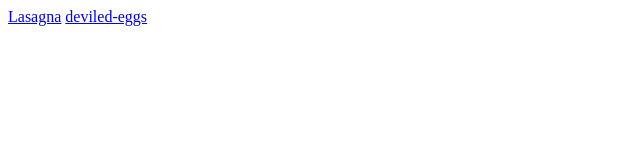
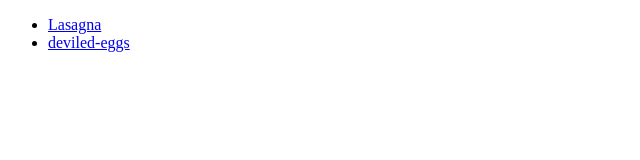
Before and after one commit to krimac/odin-recipes, a plain HTML site: page index.html in a window 1280 px wide. Shown: the whole page, without its empty margins (0-640 px from the left). Drawn offline with Linux system fonts and the light colour scheme.

Commit message:
fixed links

```diff
--- a/index.html
+++ b/index.html
@@ -7,10 +7,10 @@
     <title>Odin Recipes</title>
 </head>
 <body>
-
-    <a href="recipes/lasagna.html">Lasagna</a>
-    <a href="recipes/deviled-eggs.html">deviled-eggs</a>
-
+    <ul>
+    <li> <a href="recipes/lasagna.html">Lasagna</a> </li>
+    <li> <a href="recipes/deviled-eggs.html">deviled-eggs</a></li>
+</ul>
 
 </body>
 </html>
```
